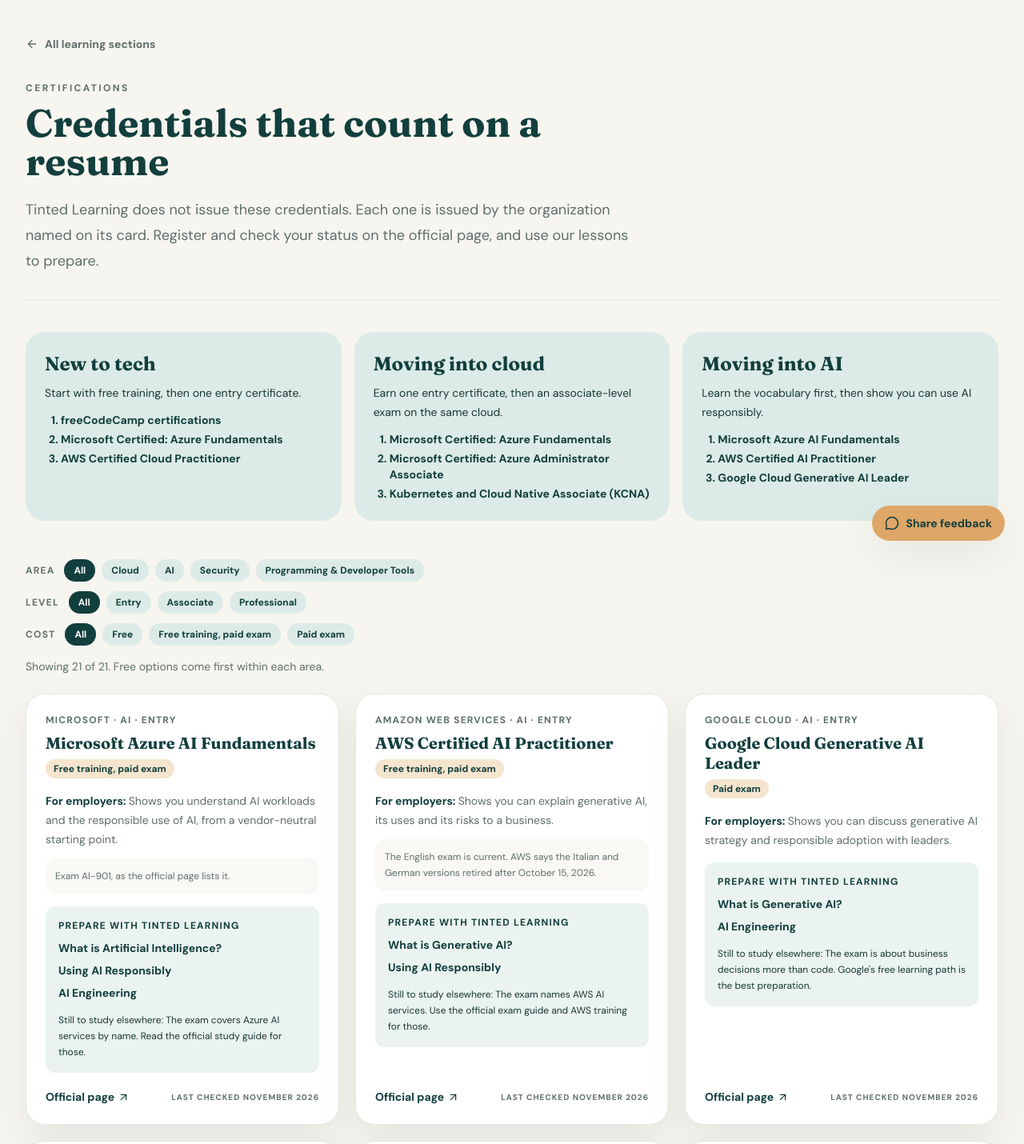
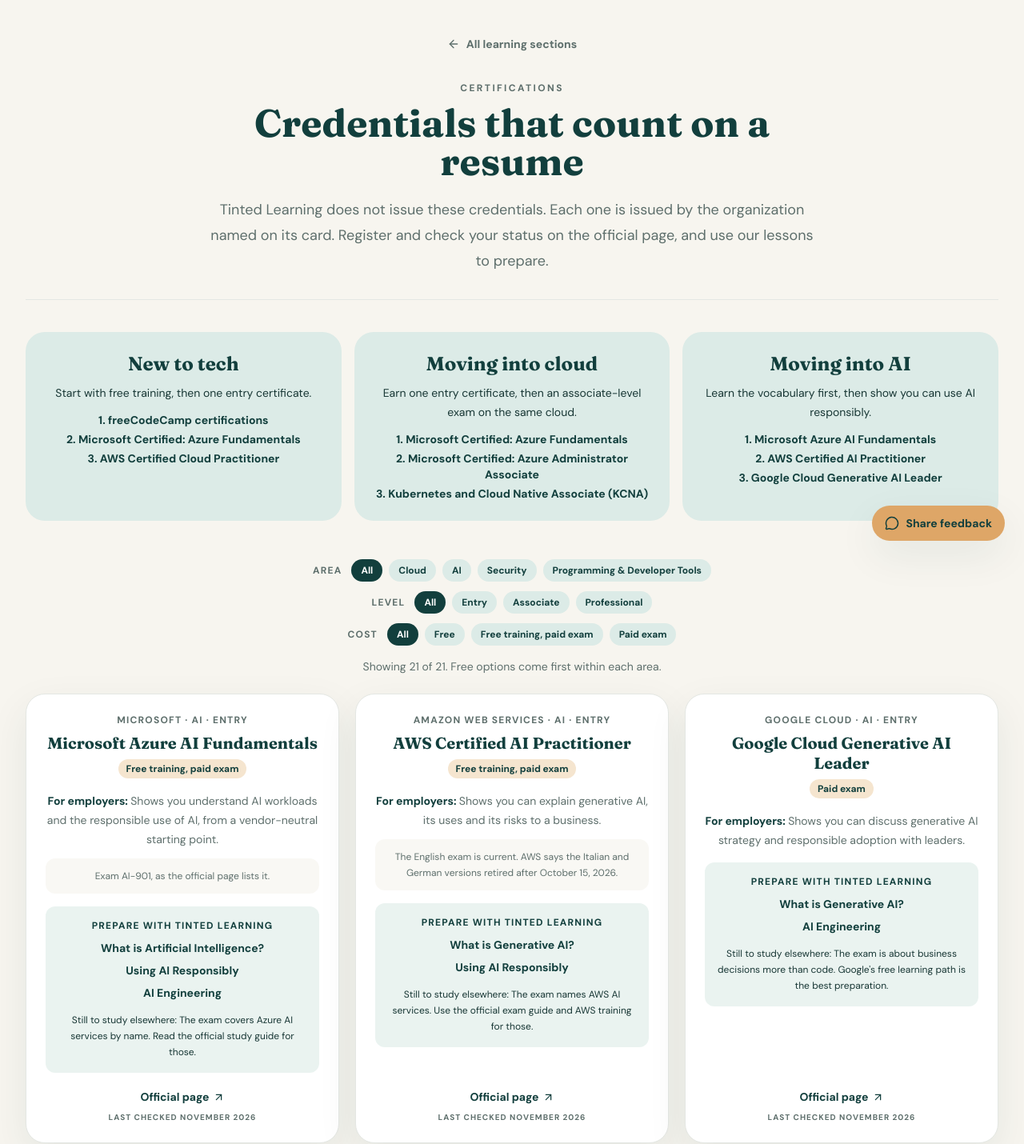
Before and after one commit to tintedtechnologies/tintedlearning, a React (Vite) app: page /learn/sections/certifications in a window 1280 px wide. Shown: the part 100-1530 px from the top of the page at 80% size. Built offline with nearby package versions, Linux system fonts and the light colour scheme; no server answers.

Commit message:
Center the certifications page
- Center the header, the three paths, the filters, each credential card and the Free versus paid note
- Card footers stack the official link above the last-checked date
- Content and filters are unchanged

```diff
--- a/src/pages/CertificationsPage.tsx
+++ b/src/pages/CertificationsPage.tsx
@@ -25,25 +25,25 @@ const lessonTitle = (id: string) => lessons.find((lesson) => lesson.id === id)?.
 const sectionTitle = (id: string) => learningSectionById.get(id)?.title ?? id
 
 function Chips<T extends string>({ label, options, value, onChange }: { label: string; options: readonly T[]; value: T; onChange: (value: T) => void }) {
-  return <div className="flex flex-wrap items-center gap-2">
+  return <div className="flex flex-wrap items-center justify-center gap-2">
     <span className="mr-1 text-xs font-bold uppercase tracking-widest text-muted">{label}</span>
     {options.map((option) => <button key={option} type="button" aria-pressed={value === option} onClick={() => onChange(option)} className={`rounded-full px-3 py-1.5 text-xs font-bold ${value === option ? 'bg-teal text-white' : 'bg-mist text-teal hover:bg-sand'}`}>{option}</button>)}
   </div>
 }
 
 function CredentialCard({ item }: { item: Certification }) {
-  return <article className="flex flex-col rounded-3xl border border-line bg-white p-6 shadow-soft">
+  return <article className="flex flex-col items-center rounded-3xl border border-line bg-white p-6 shadow-soft">
     <p className="text-xs font-bold uppercase tracking-widest text-muted">{item.issuer} · {item.area} · {item.level}</p>
     <h3 className="mt-2 font-display text-xl font-bold leading-tight text-teal">{item.name}</h3>
     <p className="mt-2 inline-flex w-fit rounded-full bg-sand px-2.5 py-1 text-xs font-bold text-teal">{item.cost}</p>
     <p className="mt-4 text-sm leading-6 text-muted"><span className="font-bold text-teal">For employers: </span>{item.employerSentence}</p>
-    {item.note && <p className="mt-3 rounded-xl bg-cream/70 p-3 text-xs leading-5 text-muted">{item.note}</p>}
-    <div className="mt-4 rounded-xl bg-mist/60 p-4">
+    {item.note && <p className="mt-3 w-full rounded-xl bg-cream/70 p-3 text-xs leading-5 text-muted">{item.note}</p>}
+    <div className="mt-4 w-full rounded-xl bg-mist/60 p-4">
       <p className="text-xs font-bold uppercase tracking-widest text-teal">Prepare with Tinted Learning</p>
       <ul className="mt-2 space-y-1">{item.prepare.links.map((link) => <li key={link.to}><Link to={link.to} className="text-sm font-bold text-teal underline-offset-4 hover:underline">{link.to.startsWith('/learn/sections/') ? sectionTitle(link.to.split('/').pop() ?? '') : lessonTitle(link.to.split('/').pop() ?? '')}</Link></li>)}</ul>
       <p className="mt-3 text-xs leading-5 text-ink">Still to study elsewhere: {item.prepare.stillNeed}</p>
     </div>
-    <div className="mt-auto flex flex-wrap items-center justify-between gap-3 pt-5">
+    <div className="mt-auto flex flex-col items-center gap-2 pt-5">
       <a href={item.officialUrl} target="_blank" rel="noreferrer" className="inline-flex items-center text-sm font-bold text-teal hover:text-gold">Official page<ArrowUpRight size={15} className="ml-1" /></a>
       <span className="text-[10px] font-bold uppercase tracking-widest text-muted">Last checked {item.lastChecked}</span>
     </div>
@@ -59,20 +59,20 @@ export function CertificationsPage() {
     .filter((item) => (area === 'All' || item.area === area) && (level === 'All' || item.level === level) && (cost === 'All' || item.cost === cost))
     .sort((a, b) => a.area.localeCompare(b.area) || costOrder[a.cost] - costOrder[b.cost] || levelOrder[a.level] - levelOrder[b.level])
 
-  return <main className="shell max-w-7xl py-10 sm:py-16">
+  return <main className="shell max-w-7xl py-10 text-center sm:py-16">
     <SeoMetadata title="Certifications" description="Real credentials that count on a resume, from recognized organizations, and how Tinted Learning helps you prepare." />
     <Link to="/learn" className="inline-flex items-center text-sm font-bold text-muted hover:text-teal"><ArrowLeft size={16} className="mr-2" />All learning sections</Link>
     <header className="mt-8 border-b border-line pb-8">
       <p className="eyebrow">Certifications</p>
-      <h1 className="mt-3 max-w-3xl font-display text-4xl font-bold leading-tight text-teal sm:text-5xl">Credentials that count on a resume</h1>
-      <p className="mt-5 max-w-3xl text-lg leading-8 text-muted">Tinted Learning does not issue these credentials. Each one is issued by the organization named on its card. Register and check your status on the official page, and use our lessons to prepare.</p>
+      <h1 className="mx-auto mt-3 max-w-3xl font-display text-4xl font-bold leading-tight text-teal sm:text-5xl">Credentials that count on a resume</h1>
+      <p className="mx-auto mt-5 max-w-3xl text-lg leading-8 text-muted">Tinted Learning does not issue these credentials. Each one is issued by the organization named on its card. Register and check your status on the official page, and use our lessons to prepare.</p>
     </header>
 
     <section className="mt-10 grid gap-4 md:grid-cols-3">
       {paths.map((path) => <div key={path.title} className="rounded-3xl bg-mist p-6">
         <h2 className="font-display text-2xl font-bold text-teal">{path.title}</h2>
         <p className="mt-2 text-sm leading-6 text-ink">{path.intro}</p>
-        <ol className="mt-3 list-decimal space-y-1 pl-5 text-sm font-bold text-teal">{path.ids.map((id) => <li key={id}>{titleOf(id)}</li>)}</ol>
+        <ol className="mt-3 list-inside list-decimal space-y-1 text-sm font-bold text-teal">{path.ids.map((id) => <li key={id}>{titleOf(id)}</li>)}</ol>
       </div>)}
     </section>
 
@@ -90,7 +90,7 @@ export function CertificationsPage() {
     <section className="mt-16">
       <div className="rounded-3xl border border-line bg-white p-6">
         <h2 className="font-display text-2xl font-bold text-teal">Free versus paid</h2>
-        <p className="mt-3 text-sm leading-6 text-muted">Many credentials cost money to sit the exam, even when the training is free. Issuers sometimes offer free vouchers or student programs, but these change. Check the official page before you book, and never pay a third-party site for an answer key.</p>
+        <p className="mx-auto mt-3 max-w-3xl text-sm leading-6 text-muted">Many credentials cost money to sit the exam, even when the training is free. Issuers sometimes offer free vouchers or student programs, but these change. Check the official page before you book, and never pay a third-party site for an answer key.</p>
         <p className="mt-3 text-xs leading-5 text-muted">Sections on Tinted Learning that these credentials build on: {['cloud-engineering', 'ai-engineering', 'security', 'python'].map(sectionTitle).join(', ')}.</p>
       </div>
     </section>
```
